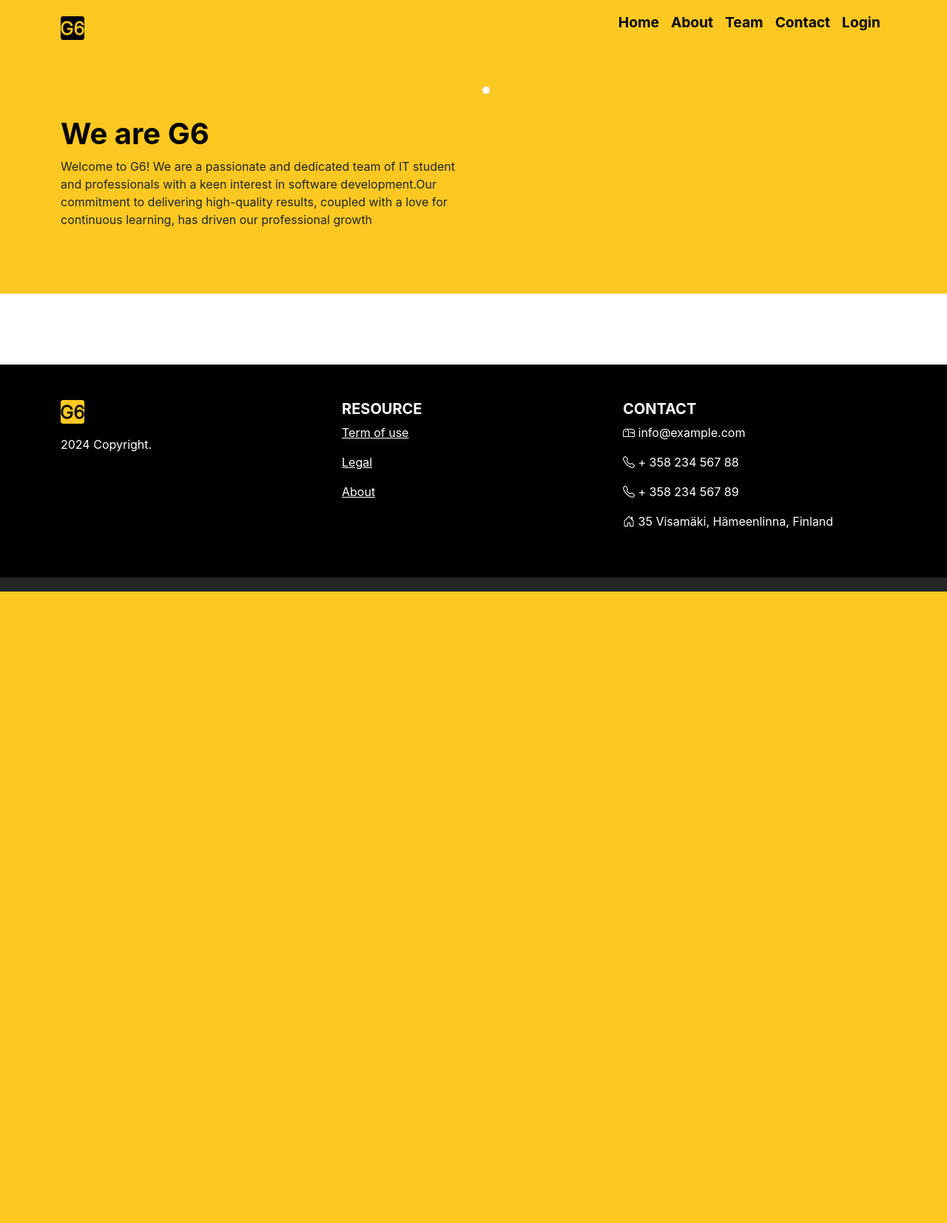
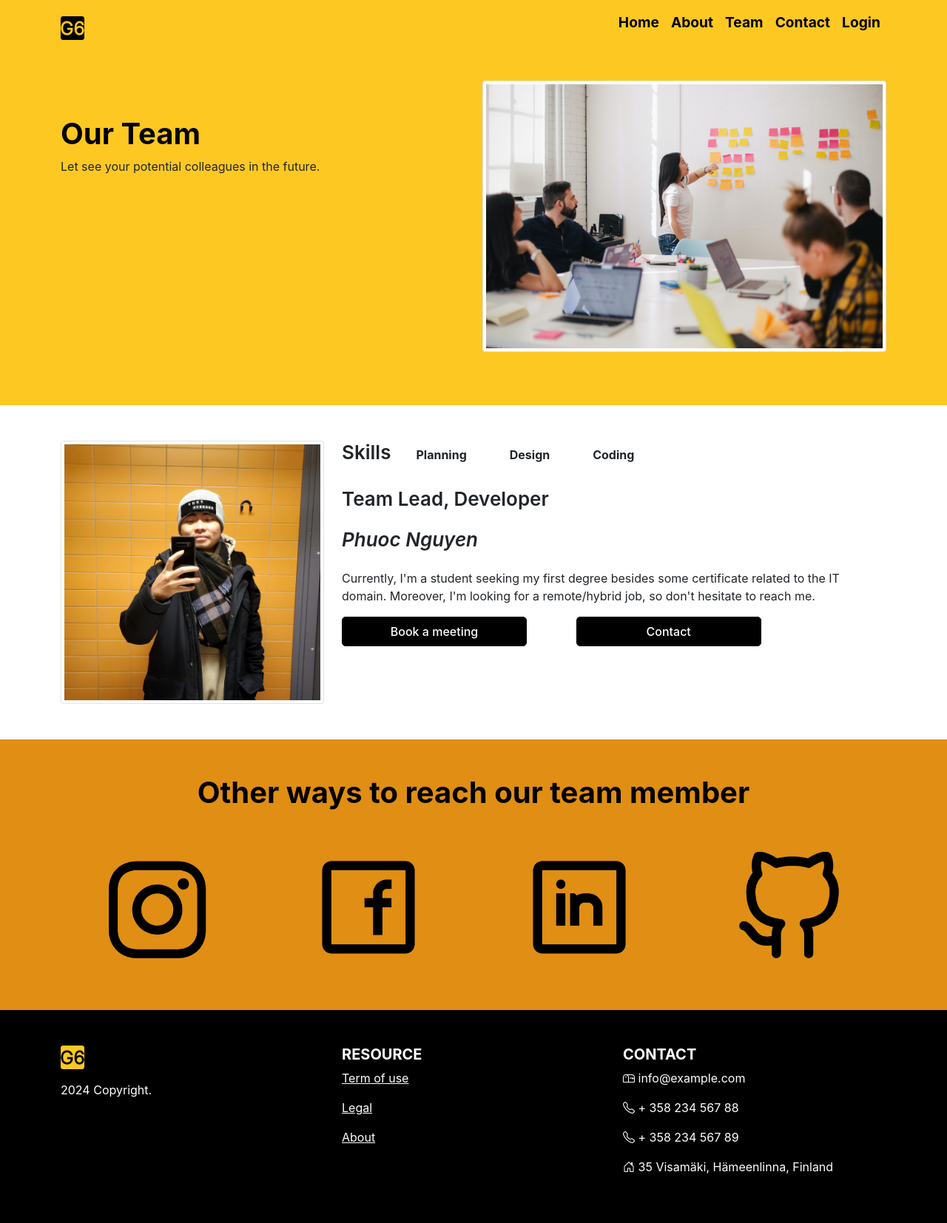
Before and after one commit to phuocnguyen2201/portfolio_project_php, a PHP site: page /team.php in a window 1280 px wide. Shown: the whole page at 74% size. Before the commit the page ends 800 px from the top, so only its background shows below. Run offline with PHP 8.4, Linux system fonts and the light colour scheme; data that the repository does not hold is empty; some libraries are stand-ins or nearby versions.

Commit message:
Update modify page

```diff
--- a/team.php
+++ b/team.php
@@ -1,18 +1,58 @@
 <?php
 
-    $title ='G6 | Portfolio';
-    $hero_title = "We are G6";
-    $description = "Welcome to G6! We are a passionate and dedicated team of IT student and professionals with a keen interest in software development.Our commitment to delivering high-quality results, coupled with a love for continuous learning, has driven our professional growth";
+    $title ='Team | Portfolio';
+    $hero_title = "Our Team";
+    $description = "Let see your potential colleagues in the future.";
 
+    $isNeedButton  = false;
+
+    $img_url = "image/jason-goodman-Oalh2MojUuk-unsplash.jpg";
+    $img_decs = "colleagues in a meeting";
     include "extention/header.php"?>
-    <div class="content-white py-5">
-    <div class="container-lg">
-        <div class="row">
-            <div class=col-lg-12>
-
-
+    <div class="content-white">
+        <div class="container-lg py-5">
+            <div class="row" id="phuoc23000">
+                <div class="col-lg-4 text-center">
+                    <img class="img-thumbnail" alt="Phuoc's portrait" src="image/teams/phuoc.jpg">
+                </div>
+                <div class="col-lg-8">
+                    <div class="row">
+                        <?php
+                            if (isset($_COOKIE['username'])){
+                                echo "<a href='modify.php?username=phuoc23000'><button type='button' id='phuoc23000' class='btn-secondary mb-4'>Edit information</button></a>";
+                            }
+                        ?>
+                        <ul class="skill-list">
+                            <li><h2 class="title-h2">Skills</h2></li>
+                            <li><p class="fw-bold px-4">Planning</p></li>
+                            <li><p class="fw-bold px-4">Design</p></li>
+                            <li><p class="fw-bold px-4">Coding</p></li>
+                        </ul>
+                    </div>
+                    <div class="row"><h2 class="title-h2 pb-3">Team Lead, Developer</h2></div>
+                    <div class="row"><h2 class="title-h2 pb-3 italic">Phuoc Nguyen</h2></div>
+                    <div class="row"><p>Currently, I'm a student seeking my first degree besides some certificate related to the IT domain. Moreover, I'm looking for a remote/hybrid job, so don't hesitate to reach me.</p></div>
+                    <div class="row">
+                        <div class="col-lg-5 col-sm-6">
+                            <button type="button" class="btn-secondary mb-4">Book a meeting</button></div>
+                        <div class="col-lg-5 col-sm-6">
+                            <button type="button" class="btn-secondary mb-4">Contact</button></div>
+                    </div>
+                </div>
             </div>
         </div>
     </div>
-</div>
+    <div class="content-orange">
+      <div class="container-lg py-5 text-center">
+        <div class="row">
+            <h1 class="title pb-5"> Other ways to reach our team member</h1>
+        </div>
+        <div class="row pb-3">
+            <div class="col-lg-3 col-sm-3"><a href="#"><img class="square-social-logo" alt="Instagram's logo" src="image/favicon_io/instagram_icon.png"></a></div>
+            <div class="col-lg-3 col-sm-3"><a href="#"><img class="square-social-logo" alt="Facebook's logo" src="image/favicon_io/facebook_icon.png"></a></div>
+            <div class="col-lg-3 col-sm-3"><a href="#"><img class="square-social-logo" alt="Linkedin's logo" src="image/favicon_io/linkedin_icon.png"></a></div>
+            <div class="col-lg-3 col-sm-3"><a href="https://github.com/AlekseiYes/Portfolio_Project"><img class="square-social-logo" alt="Github's logo" src="image/favicon_io/github_icon.png"></a></div>
+        </div>
+      </div>
+    </div>
 <?php include "extention/footer.php"?>
```
Also changed, not shown: error_pages/403.php (added, +15 -0 lines), modify.php (added, +76 -0 lines), image/markus-spiske-PsRUMc7vilg-unsplash.jpg (added), 1 other file.
